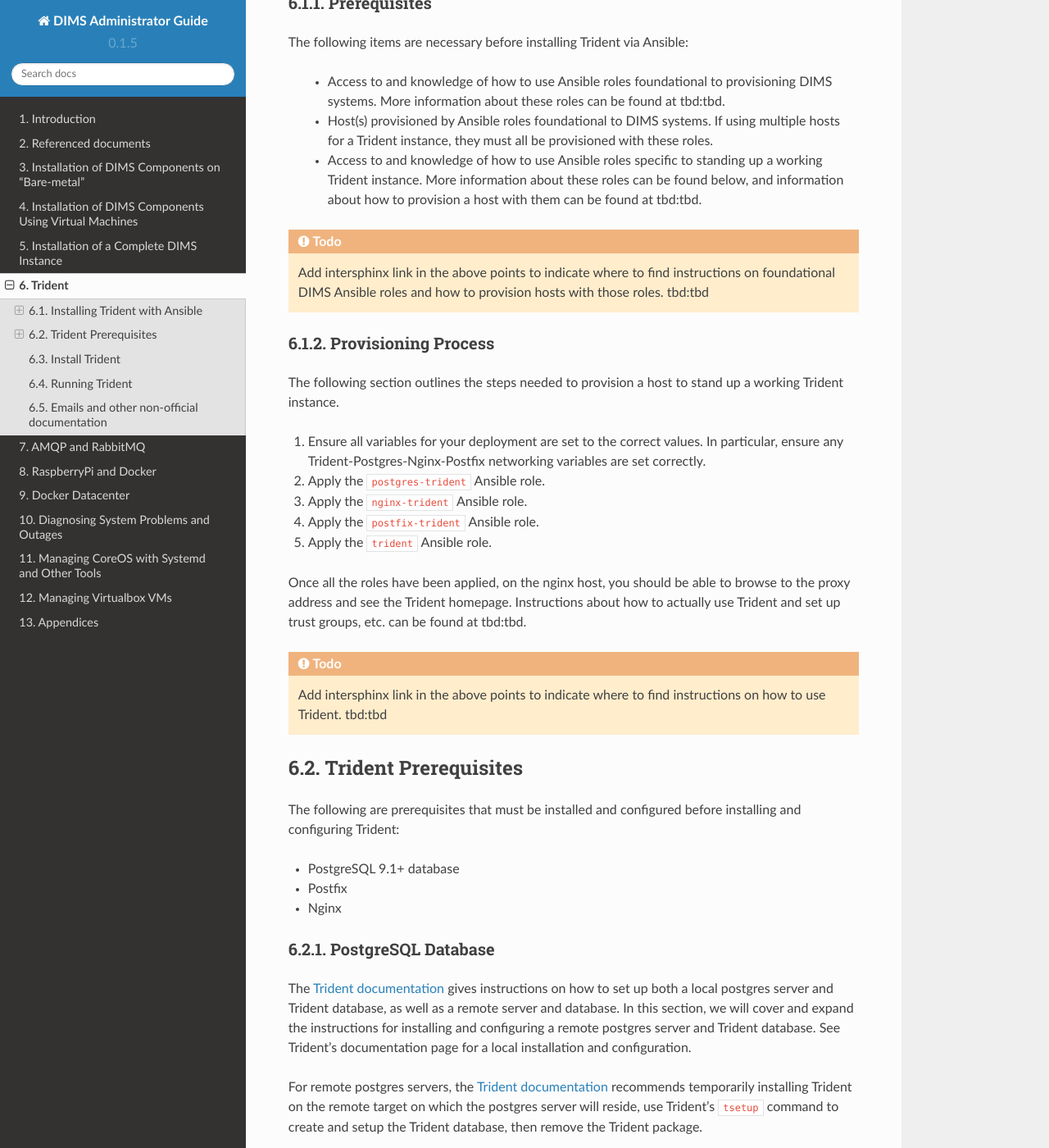
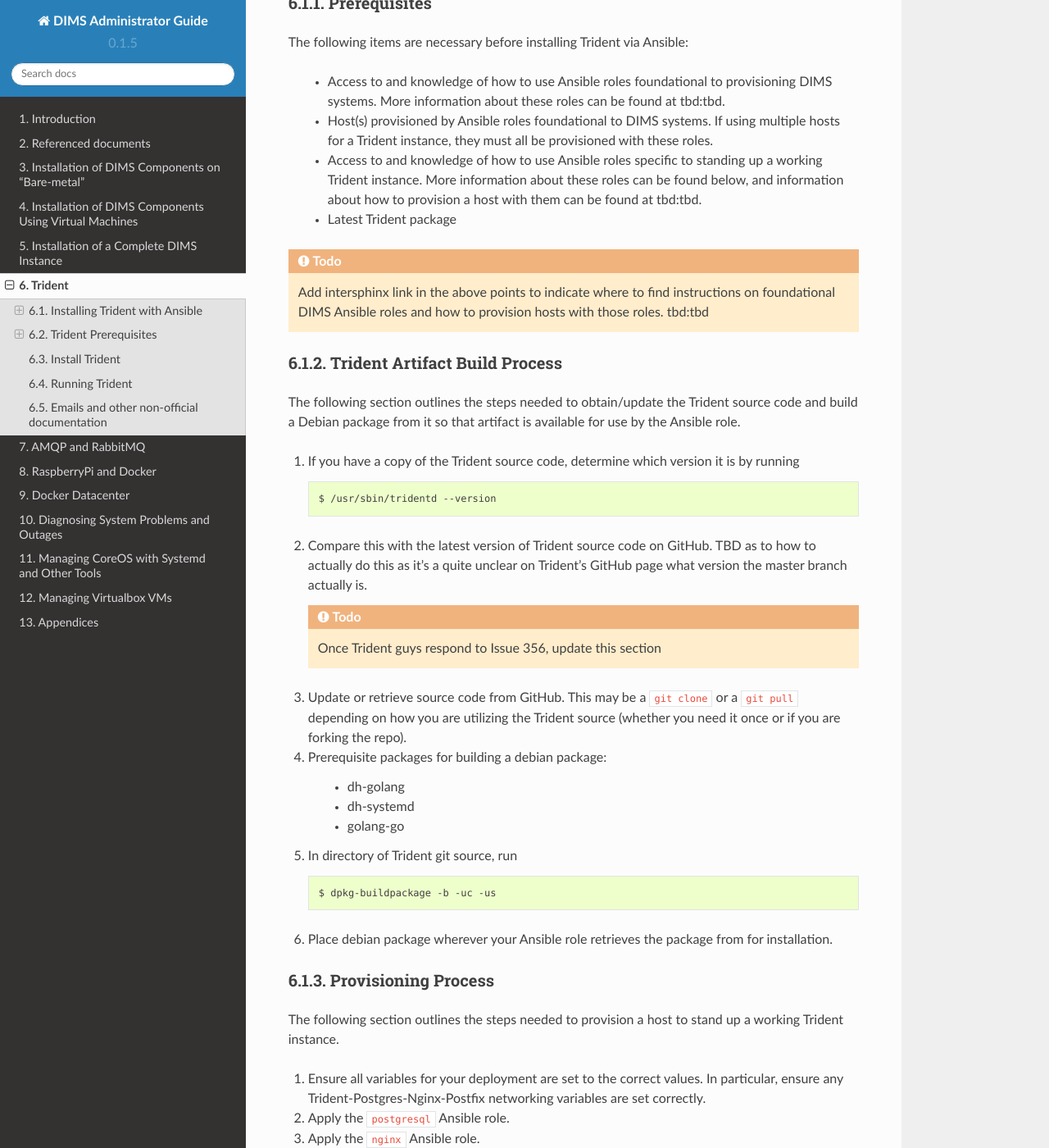
Before and after one commit to uw-dims/dims-adminguide, a Sphinx documentation site: the page built from docs/source/trident.rst, in a window 1280 px wide and 1400 px high, scrolled down 471 px. Shown: the whole window at 82% size. Built offline with Sphinx 7.4.7 and the Read the Docs theme 2.0.0, drawn with Linux system fonts in a browser that asks for light colours.

Commit message:
Skeleton documentation of updating Trident artifact.

```diff
--- a/docs/source/trident.rst
+++ b/docs/source/trident.rst
@@ -43,6 +43,7 @@
        information about how to provision a host with them can
        be found at tbd:tbd.
 
+     * Latest Trident package
 
 .. TODO(mboggess)
 .. todo::
@@ -52,6 +53,60 @@
      roles and how to provision hosts with those roles.
      :ref:`tbd:tbd`
 ..
+
+Trident Artifact Build Process
+^^^^^^^^^^^^^^^^^^^^^^^^^^^^^^
+
+The following section outlines the steps needed to
+obtain/update the Trident source code and build a Debian
+package from it so that artifact is available for
+use by the Ansible role.
+
+#. If you have a copy of the Trident source code, determine
+   which version it is by running
+
+   .. code-block:: none
+
+        $ /usr/sbin/tridentd --version
+
+   ..
+
+#. Compare this with the latest version of Trident source
+   code on GitHub. TBD as to how to actually do this as
+   it's a quite unclear on Trident's GitHub page what
+   version the master branch actually is.
+
+   .. todo::
+
+        Once Trident guys respond to Issue 356, update
+        this section
+
+   ..
+
+#. Update or retrieve source code from GitHub. This may be
+   a ``git clone`` or a ``git pull`` depending on how you
+   are utilizing the Trident source (whether you need it
+   once or if you are forking the repo).
+
+#. Prerequisite packages for building a debian package:
+
+     * dh-golang
+
+     * dh-systemd
+
+     * golang-go
+
+#. In directory of Trident git source, run
+
+   .. code-block:: none
+
+        $ dpkg-buildpackage -b -uc -us
+
+   ..
+
+#. Place debian package wherever your Ansible role retrieves
+   the package from for installation.
+
 
 Provisioning Process
 ^^^^^^^^^^^^^^^^^^^^
@@ -64,11 +119,11 @@
    Trident-Postgres-Nginx-Postfix networking
    variables are set correctly.
 
-#. Apply the ``postgres-trident`` Ansible role.
+#. Apply the ``postgresql`` Ansible role.
 
-#. Apply the ``nginx-trident`` Ansible role.
+#. Apply the ``nginx`` Ansible role.
 
-#. Apply the ``postfix-trident`` Ansible role.
+#. Apply the ``postfix`` Ansible role.
 
 #. Apply the ``trident`` Ansible role.
 
```
